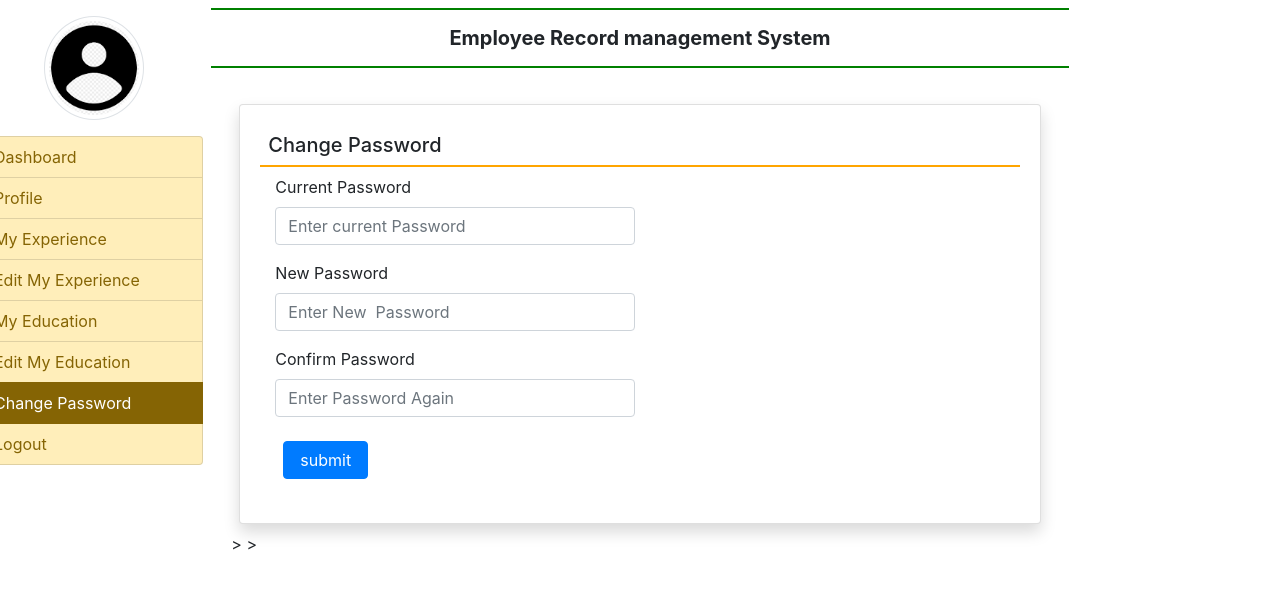
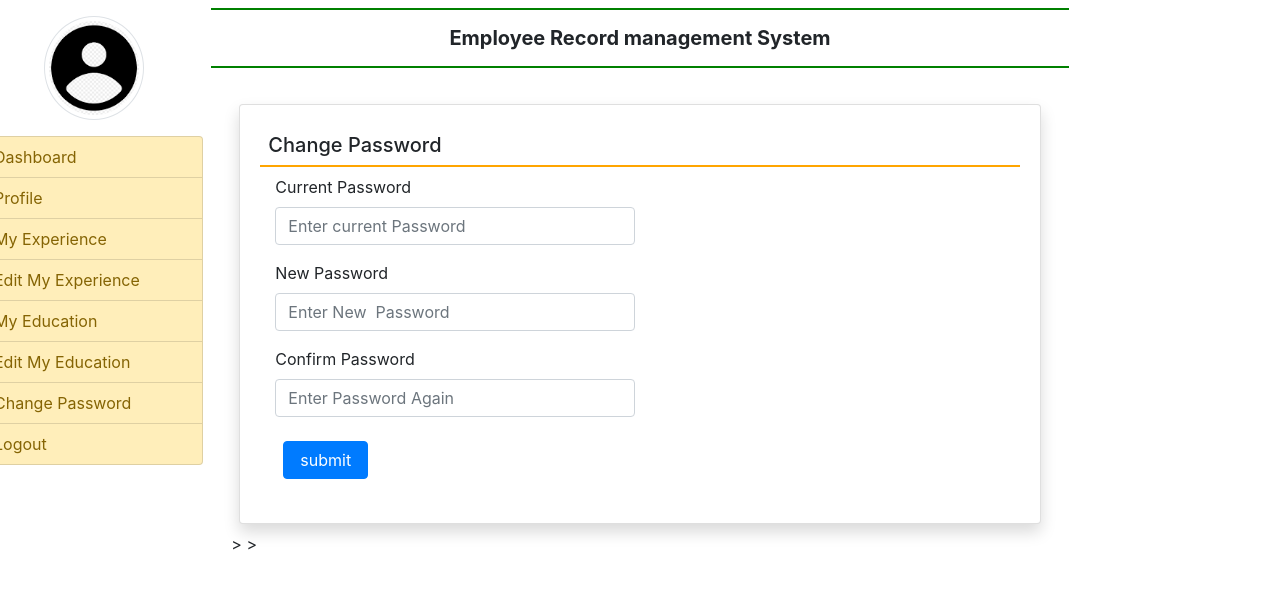
Before and after one commit to Shubhamzende11/empmanage, a Django app: page /change_password in a window 1280 px wide. Shown: the top 589 px of the page. Run offline with Django 4.2, Linux system fonts and the light colour scheme; a user stored in the database is signed in.

Commit message:
commit code

```diff
--- a/empmanageapp/templates/emp_base.html
+++ b/empmanageapp/templates/emp_base.html
@@ -23,13 +23,13 @@
     <div class="col-sm-2 p-0">
         <center><img src="{% static 'images/download.png' %}" width="100" height="100" class="img-thumbnail rounded-circle my-3"></center>
         <div class="list-group ">
-            <a href=" {% url 'emp_login' %}" class="list-group-item  list-group-item-warning list-group-item-action {% if request.path == '/emp_login' %}  active {% endif %}" >  Dashboard</a>
-            <a href="{% url 'profile' %}" class="list-group-item list-group-item-warning list-group-item-action {% if request.path == '/profile' %}  active {% endif %}">  Profile</a>
-            <a href="{% url 'my_experience' %} " class="list-group-item list-group-item-warning list-group-item-action {% if request.path == '/my_experience' %}  active {% endif %}">  My Experience</a>
-            <a href="{% url 'edit_myexperience' %} " class="list-group-item list-group-item-warning list-group-item-action {% if request.path == '/edit_myexperience' %}  active {% endif %}">  Edit My Experience</a>
-            <a href="{% url 'my_education' %} " class="list-group-item  list-group-item-warning list-group-item-action {% if request.path == '/my_education' %}  active {% endif %}">  My Education</a>
-            <a href="{% url 'edit_myeducation' %} " class="list-group-item  list-group-item-warning list-group-item-action {% if request.path == '/edit_myeducation' %}  active {% endif %}">  Edit My Education</a>
-            <a href="{% url 'change_password' %} " class="list-group-item  list-group-item-warning list-group-item-action {% if request.path == '/change_password' %}  active {% endif %}">  Change Password</a>
+            <a href=" {% url 'emp_login' %}" class="list-group-item  list-group-item-warning list-group-item-action {% if request.path == 'emp_login' %}  active {% endif %}" >  Dashboard</a>
+            <a href="{% url 'profile' %}" class="list-group-item list-group-item-warning list-group-item-action {% if request.path == 'profile' %}  active {% endif %}">  Profile</a>
+            <a href="{% url 'my_experience' %} " class="list-group-item list-group-item-warning list-group-item-action {% if request.path == 'my_experience' %}  active {% endif %}">  My Experience</a>
+            <a href="{% url 'edit_myexperience' %} " class="list-group-item list-group-item-warning list-group-item-action {% if request.path == 'edit_myexperience' %}  active {% endif %}">  Edit My Experience</a>
+            <a href="{% url 'my_education' %} " class="list-group-item  list-group-item-warning list-group-item-action {% if request.path == 'my_education' %}  active {% endif %}">  My Education</a>
+            <a href="{% url 'edit_myeducation' %} " class="list-group-item  list-group-item-warning list-group-item-action {% if request.path == 'edit_myeducation' %}  active {% endif %}">  Edit My Education</a>
+            <a href="{% url 'change_password' %} " class="list-group-item  list-group-item-warning list-group-item-action {% if request.path == 'change_password' %}  active {% endif %}">  Change Password</a>
             <a href="{% url 'logout' %}" class="list-group-item  list-group-item-warning list-group-item-action " > Logout</a>
     </div>
 </div>
--- a/empmanageproj/settings.py
+++ b/empmanageproj/settings.py
@@ -25,7 +25,7 @@ SETTING_PATH=os.path.dirname(os.path.dirname(__file__))
 SECRET_KEY = 'django-insecure-a)=70y4sb@_p4x)t^mt3y^(q$)gn)ye&&a__7h8425)$t$70$7'
 
 # SECURITY WARNING: don't run with debug turned on in production!
-DEBUG = True
+DEBUG =False
 
 ALLOWED_HOSTS = ["deploy-empmanagement.herokuapp.com","localhost"]
 
```
